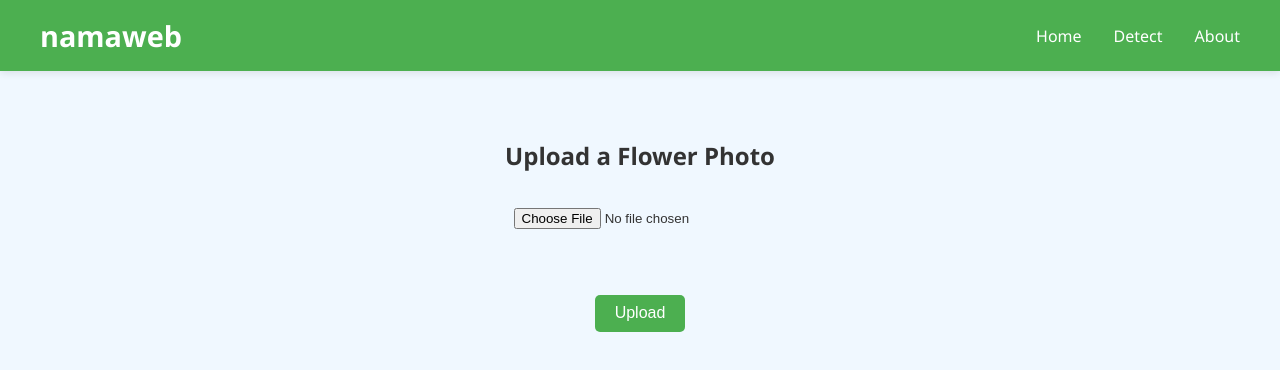
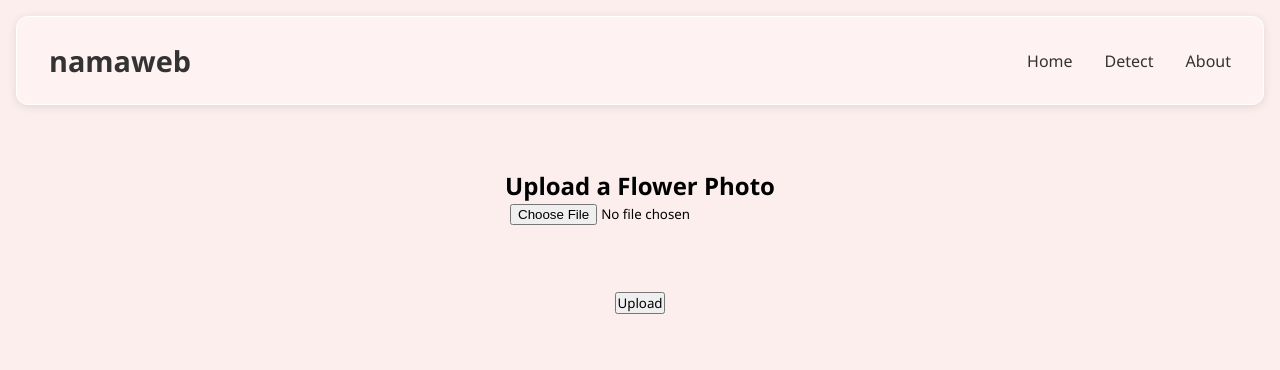
Before and after one commit to janicezzzzzz/Machine_Learning, a plain HTML site: page detect.html in a window 1280 px wide. Drawn offline with Linux system fonts and the light colour scheme.

Commit message:
css barucoba

```diff
--- a/detect.html
+++ b/detect.html
@@ -4,7 +4,7 @@
   <meta charset="UTF-8" />
   <meta name="viewport" content="width=device-width, initial-scale=1.0" />
   <title>Flower Identifier</title>
-  <link rel="stylesheet" href="detect.css">
+  <link rel="stylesheet" href="style.css">
 </head>
 <body>
   <header>
```
